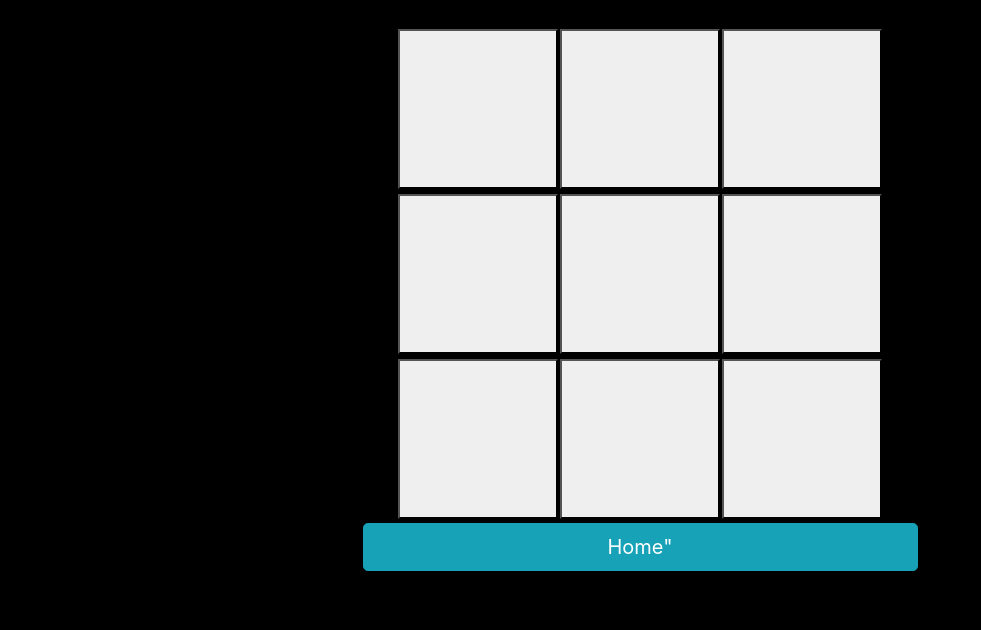
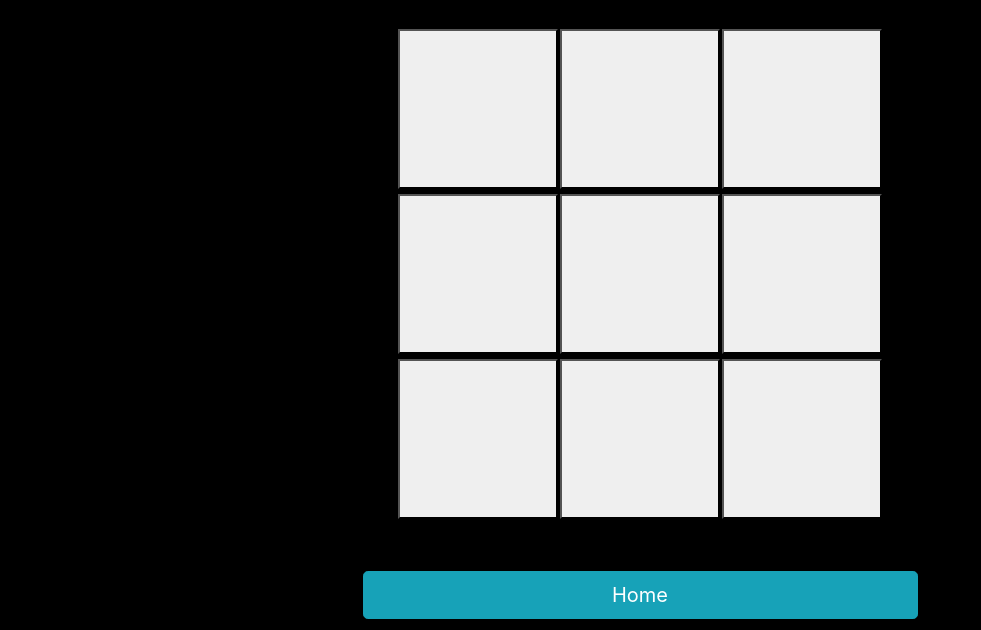
Before and after one commit to lasapip/tic-tac-toe, a plain HTML site: page two-player-mode.html in a window 1280 px wide. Shown: the part 170-800 px from the top of the page, without its empty margins (0-981 px from the left). Drawn offline with nearby package versions, Linux system fonts and the light colour scheme.

Commit message:
Update two-player-mode.html

```diff
--- a/two-player-mode.html
+++ b/two-player-mode.html
@@ -41,7 +41,8 @@
     <div class="container">
         <div class="row">
             <div class="col text-center">
-                <a href="index.html"><button type="button" class="btn btn-info btn-lg">Home"</button></a>
+                <br><br>
+                <a href="index.html"><button type="button" class="btn btn-info btn-lg">Home</button></a>
             </div>
         </div>
     </div>
```
